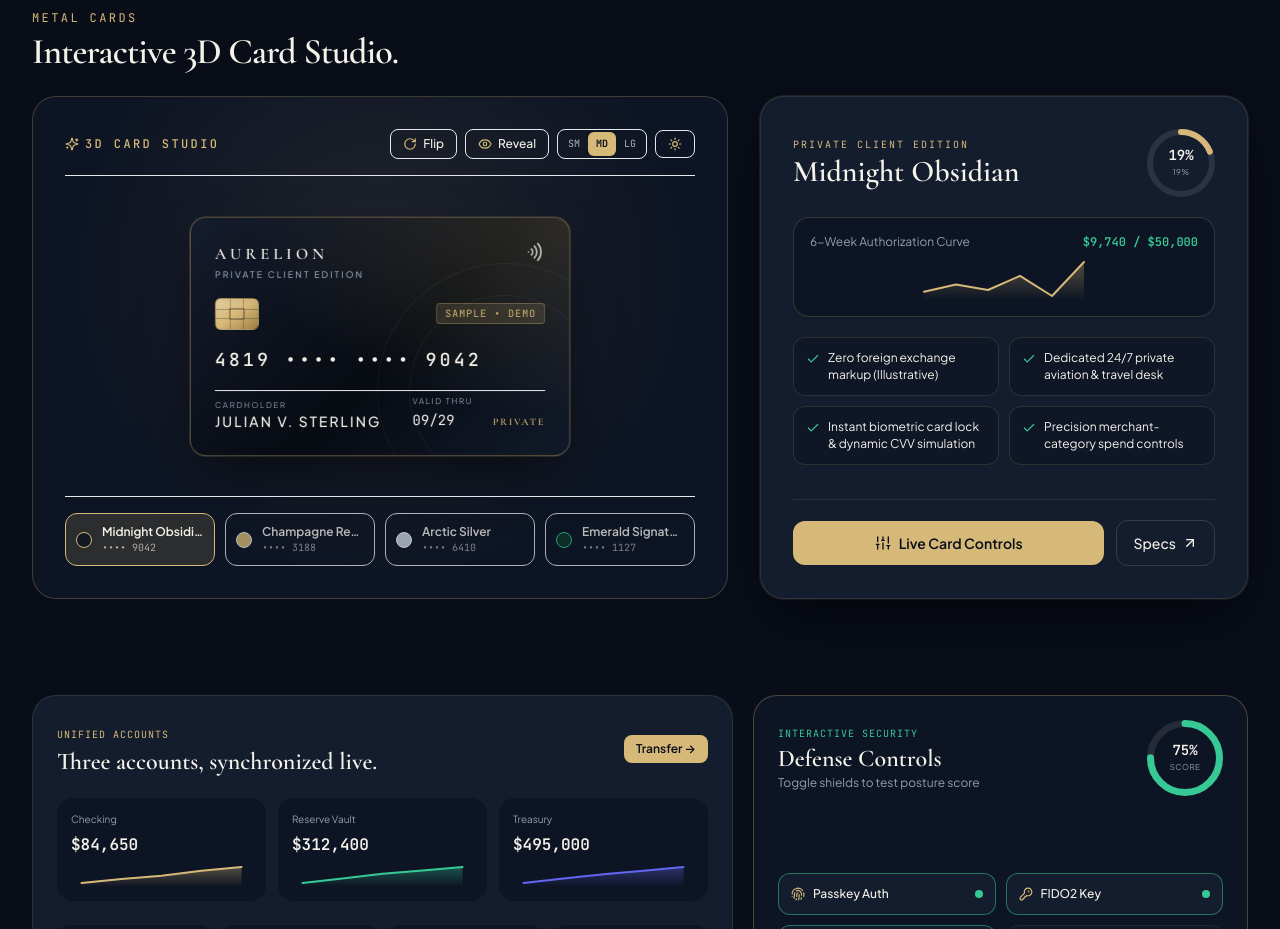
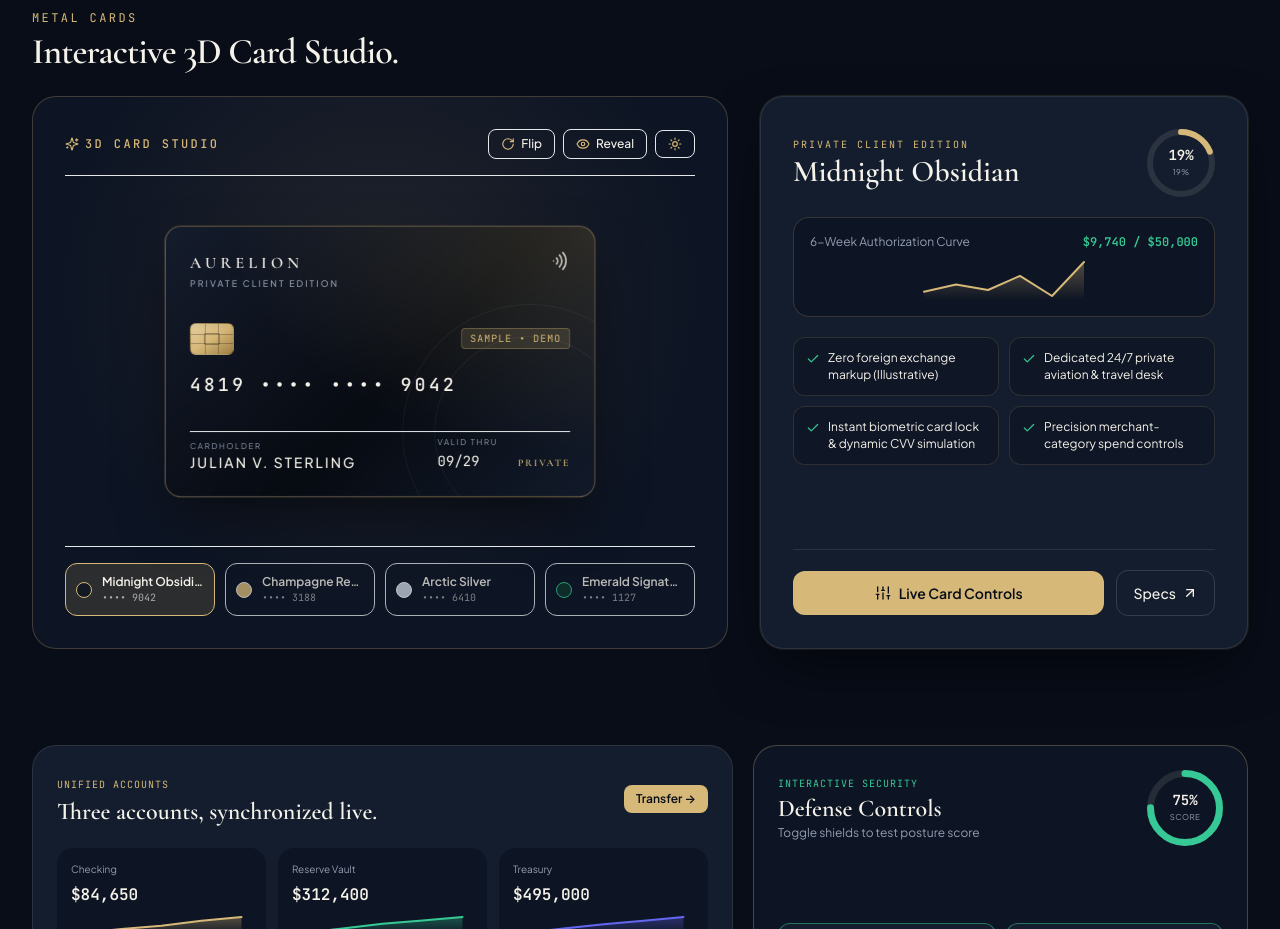
Before and after one commit to aditya-misra346/aurelion, a React (Vite) app: page / in a window 1280 px wide. Shown: the part 2200-3129 px from the top of the page. Built offline with nearby package versions, Linux system fonts and the light colour scheme.

Commit message:
chore(auto-sync): update 1 file(s) [skip ci]

```diff
--- a/src/components/cards/InteractiveCardShowcase.tsx
+++ b/src/components/cards/InteractiveCardShowcase.tsx
@@ -28,7 +28,6 @@ export const InteractiveCardShowcase: React.FC = () => {
   const [selectedIndex, setSelectedIndex] = useState(0);
   const [isFlipped, setIsFlipped] = useState(false);
   const [revealNumbers, setRevealNumbers] = useState(false);
-  const [cardScale, setCardScale] = useState<'sm' | 'md' | 'lg'>('md');
   const [studioLightOverride, setStudioLightOverride] = useState<'dark' | 'light' | null>(null);
 
   // Sync studio stage light mode with website theme changes
@@ -77,7 +76,7 @@ export const InteractiveCardShowcase: React.FC = () => {
             3D Card Studio
           </span>
 
-          <div className="flex flex-wrap items-center gap-2">
+          <div className="flex items-center gap-2">
             <button
               type="button"
               onClick={() => setIsFlipped((prev) => !prev)}
@@ -116,33 +115,6 @@ export const InteractiveCardShowcase: React.FC = () => {
               <span>{revealNumbers ? 'Mask' : 'Reveal'}</span>
             </button>
 
-            <div
-              className={`inline-flex items-center rounded-lg border p-0.5 text-xs ${
-                isDark
-                  ? 'border-current/15'
-                  : 'bg-[#EAE2D2]/90 border-[#0A0F1A]/12 shadow-inner'
-              }`}
-              role="group"
-              aria-label="Card preview scale"
-            >
-              {(['sm', 'md', 'lg'] as const).map((sz) => (
-                <button
-                  key={sz}
-                  type="button"
-                  onClick={() => setCardScale(sz)}
-                  className={`px-2 py-1 rounded-md uppercase font-mono text-[10px] transition-colors ${
-                    cardScale === sz
-                      ? 'bg-[#D6B878] text-[#080D18] font-semibold shadow-xs'
-                      : isDark
-                      ? 'opacity-70 hover:opacity-100'
-                      : 'text-[#5A6578] hover:text-[#0A0F1A] font-medium'
-                  }`}
-                >
-                  {sz}
-                </button>
-              ))}
-            </div>
-
             <button
               type="button"
               onClick={() =>
@@ -165,7 +137,7 @@ export const InteractiveCardShowcase: React.FC = () => {
         </div>
 
         {/* Center Card Stage */}
-        <div className="relative z-10 my-8 sm:my-10 flex flex-col items-center justify-center min-h-[240px]">
+        <div className="relative z-10 my-8 sm:my-10 flex flex-col items-center justify-center min-h-[260px] sm:min-h-[290px]">
           <PhysicalCardPreview
             variant={activeCard.variantId}
             cardholderName={activeCard.cardholderName}
@@ -176,7 +148,7 @@ export const InteractiveCardShowcase: React.FC = () => {
             network={activeCard.network}
             isFlipped={isFlipped}
             revealNumbers={revealNumbers}
-            scale={cardScale}
+            scale="lg"
             onClick={() => setIsFlipped((prev) => !prev)}
           />
         </div>
```
